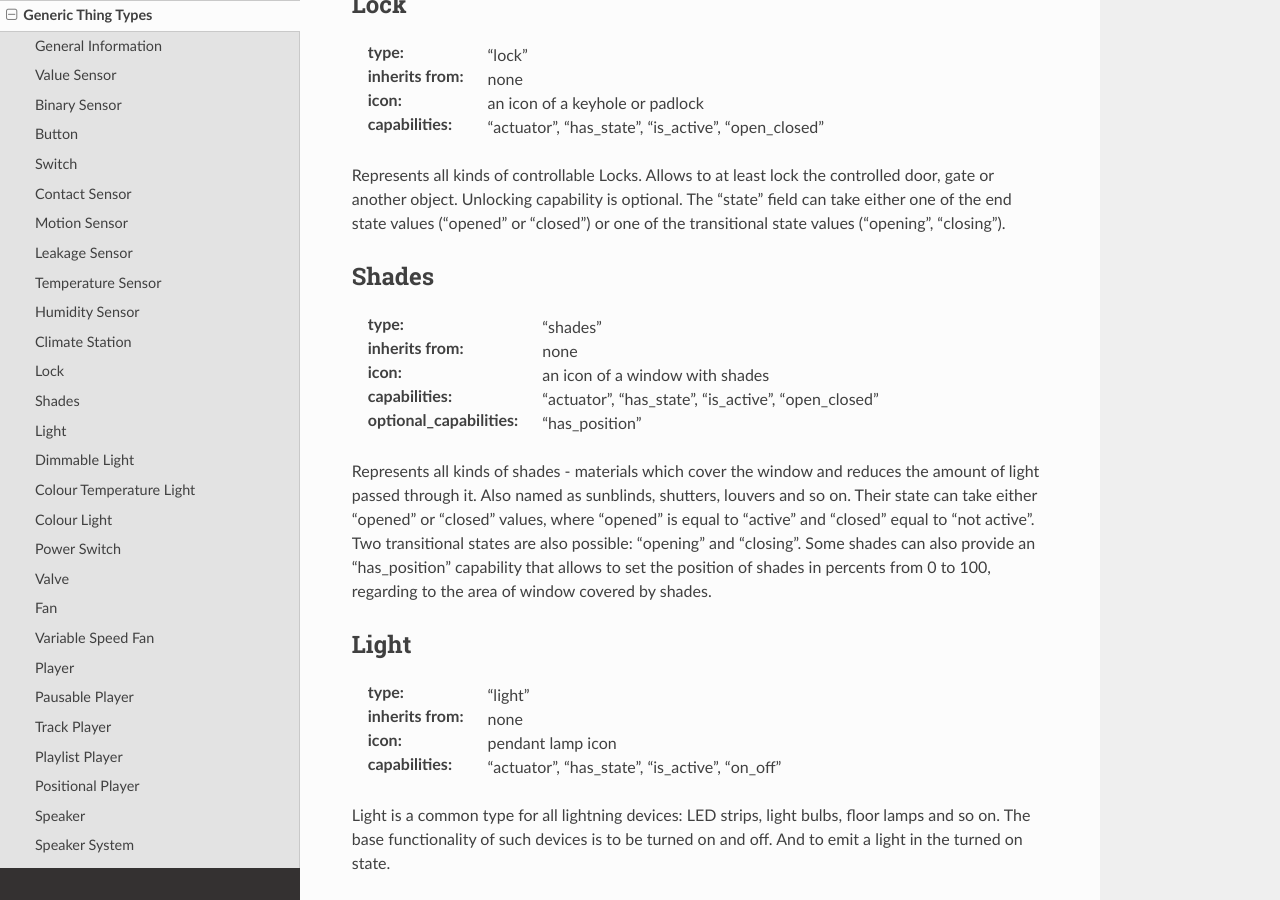
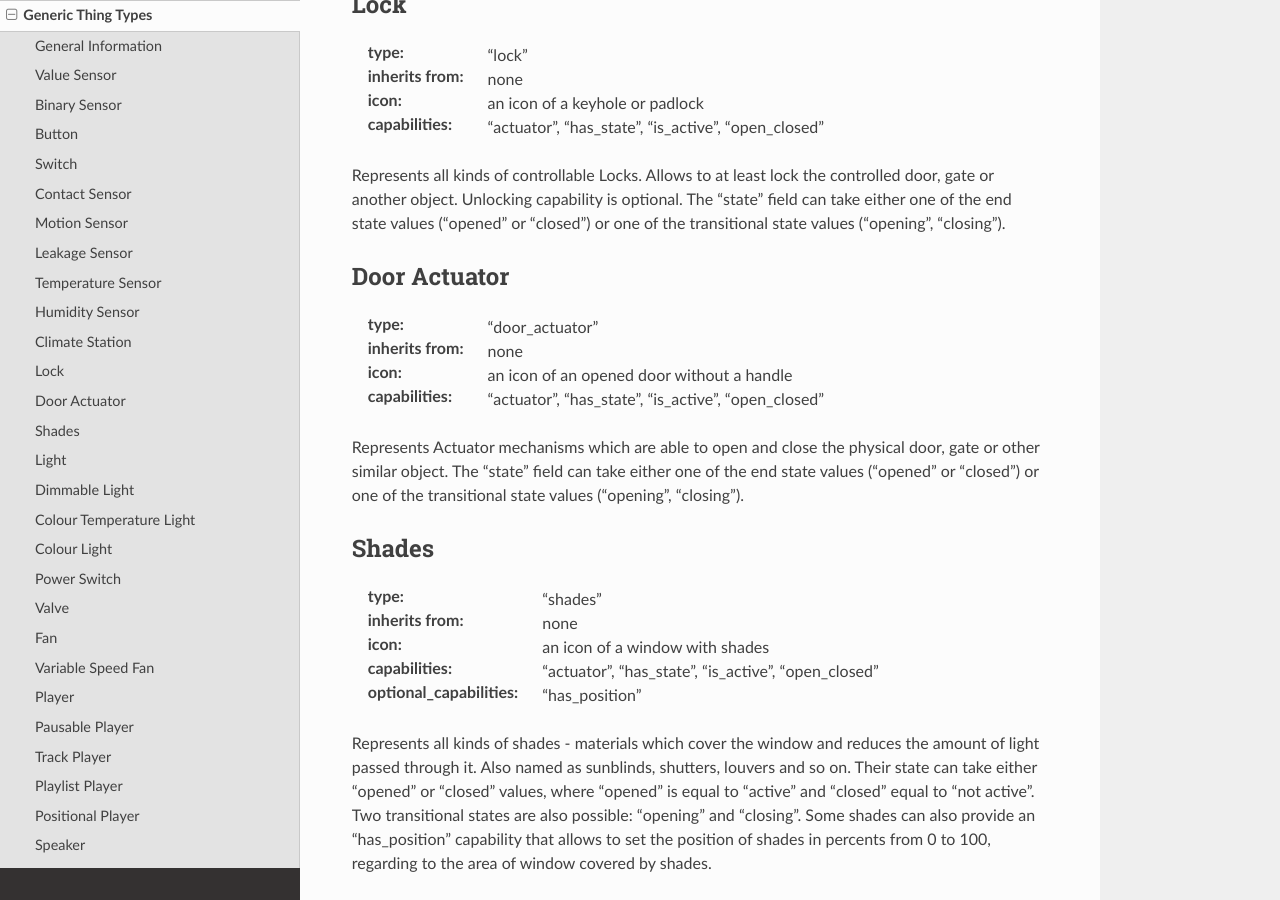
Before and after one commit to fossabot/everpl, a Sphinx documentation site: the page built from docs/source/developer/generic_thing_types.rst, in a window 1280 px wide and 900 px high, scrolled down 2924 px. Built offline with Sphinx 7.4.7 and the Read the Docs theme 2.0.0, drawn with Linux system fonts in a browser that asks for light colours; pages that are not in the unit, such as notebooks, are missing from menus.

Commit message:
DOCS: Added Door Actuator type

```diff
--- a/docs/source/developer/generic_thing_types.rst
+++ b/docs/source/developer/generic_thing_types.rst
@@ -183,6 +183,23 @@ the controlled door, gate or another object. Unlocking capability is
 optional. The "state" field can take either one of the end state
 values ("opened" or "closed") or one of the transitional state values
 ("opening", "closing").
+
+
+Door Actuator
+=============
+
+:type: "door_actuator"
+
+:inherits from: none
+
+:icon: an icon of an opened door without a handle
+
+:capabilities: "actuator", "has_state", "is_active", "open_closed"
+
+Represents Actuator mechanisms which are able to open and close the
+physical door, gate or other similar object. The "state" field can take
+either one of the end state values ("opened" or "closed") or one
+of the transitional state values ("opening", "closing").
 
 
 Shades
```
